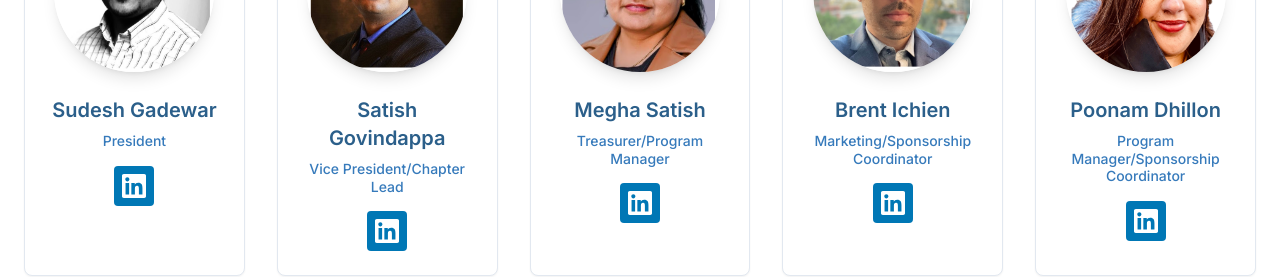
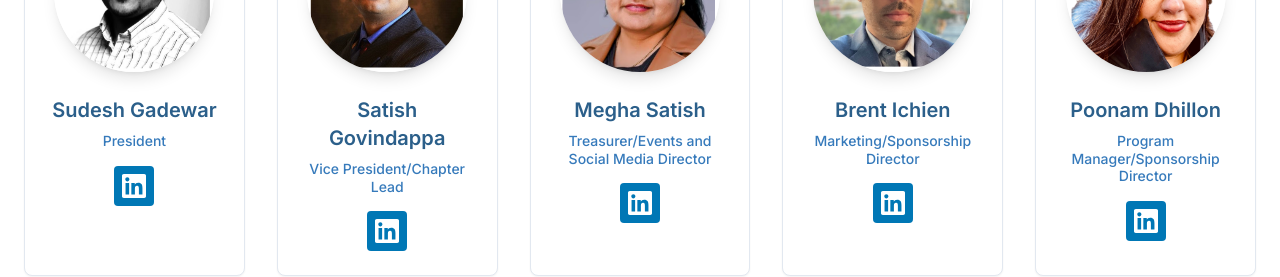
Before and after one commit to csa-sfo/csa-sfo-website-frontend, a React (Vite) app: page /about in a window 1280 px wide. Shown: the part 1140-1417 px from the top of the page. Built offline with nearby package versions, Linux system fonts and the light colour scheme; no server answers.

Commit message:
About Page(Board of Directors) roles changes

```diff
--- a/src/pages/About.tsx
+++ b/src/pages/About.tsx
@@ -18,19 +18,19 @@ const boardMembers = [
   },
   {
     name: "Megha Satish",
-    role: "Treasurer/Program Manager ",
+    role: "Treasurer/Events and Social Media Director ",
     linkedin: "https://www.linkedin.com/in/megha-satish22/",
     image: "/lovable-uploads/members/meghasatish.png"
   },
   {
     name: "Brent Ichien ",
-    role: "Marketing/Sponsorship Coordinator  ",
+    role: "Marketing/Sponsorship Director",
     linkedin: "https://www.linkedin.com/in/brent-ichien-49128650/ ",
     image: "/lovable-uploads/members/brentIchien.png"
   },
   {
     name: "Poonam Dhillon",
-    role: "Program Manager/Sponsorship Coordinator ",
+    role: "Program Manager/Sponsorship Director ",
     linkedin: "https://www.linkedin.com/in/poonamdhillon1/ ",
     image: "/lovable-uploads/members/poonamdhillon.png"
   }
```
